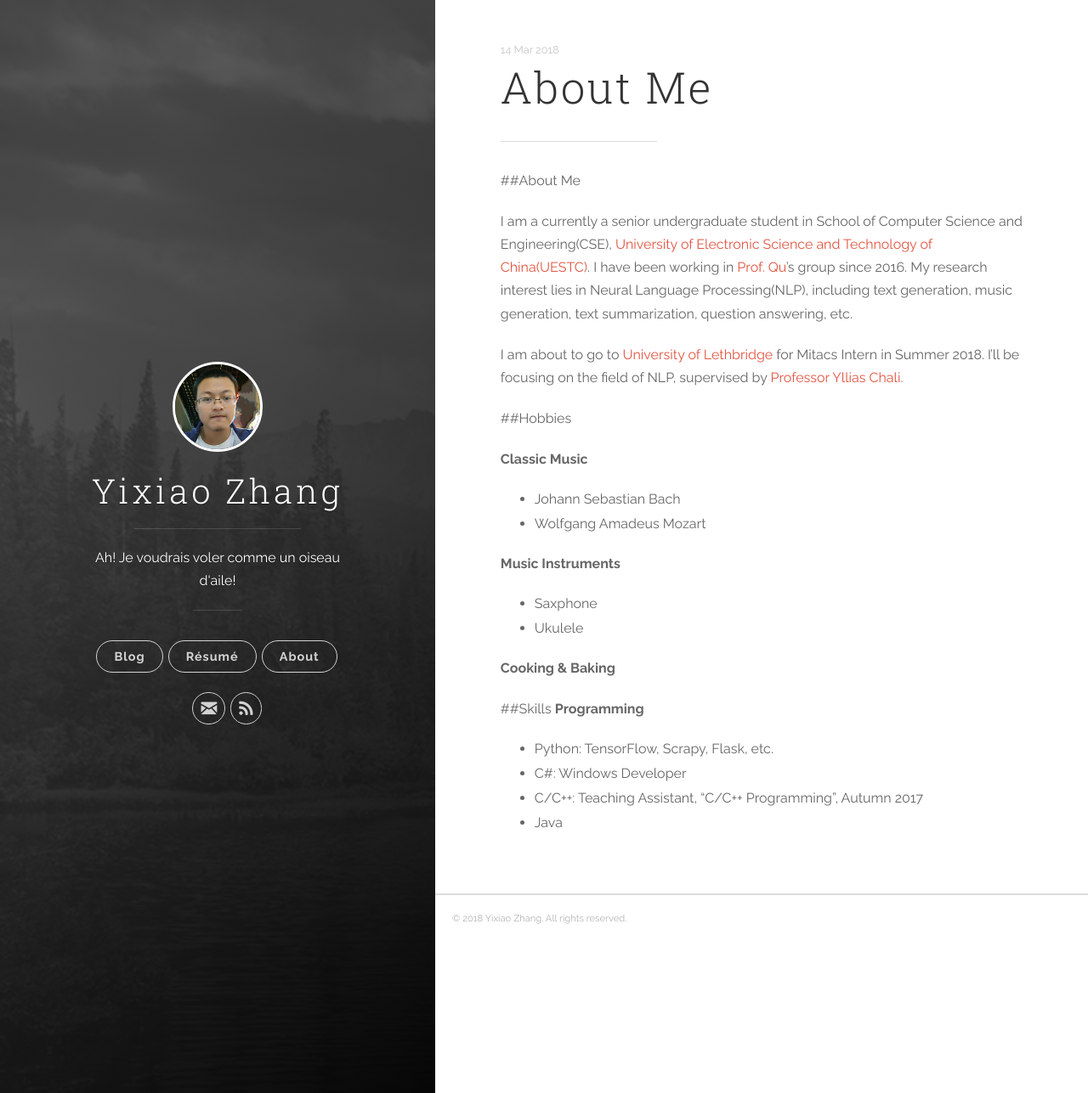
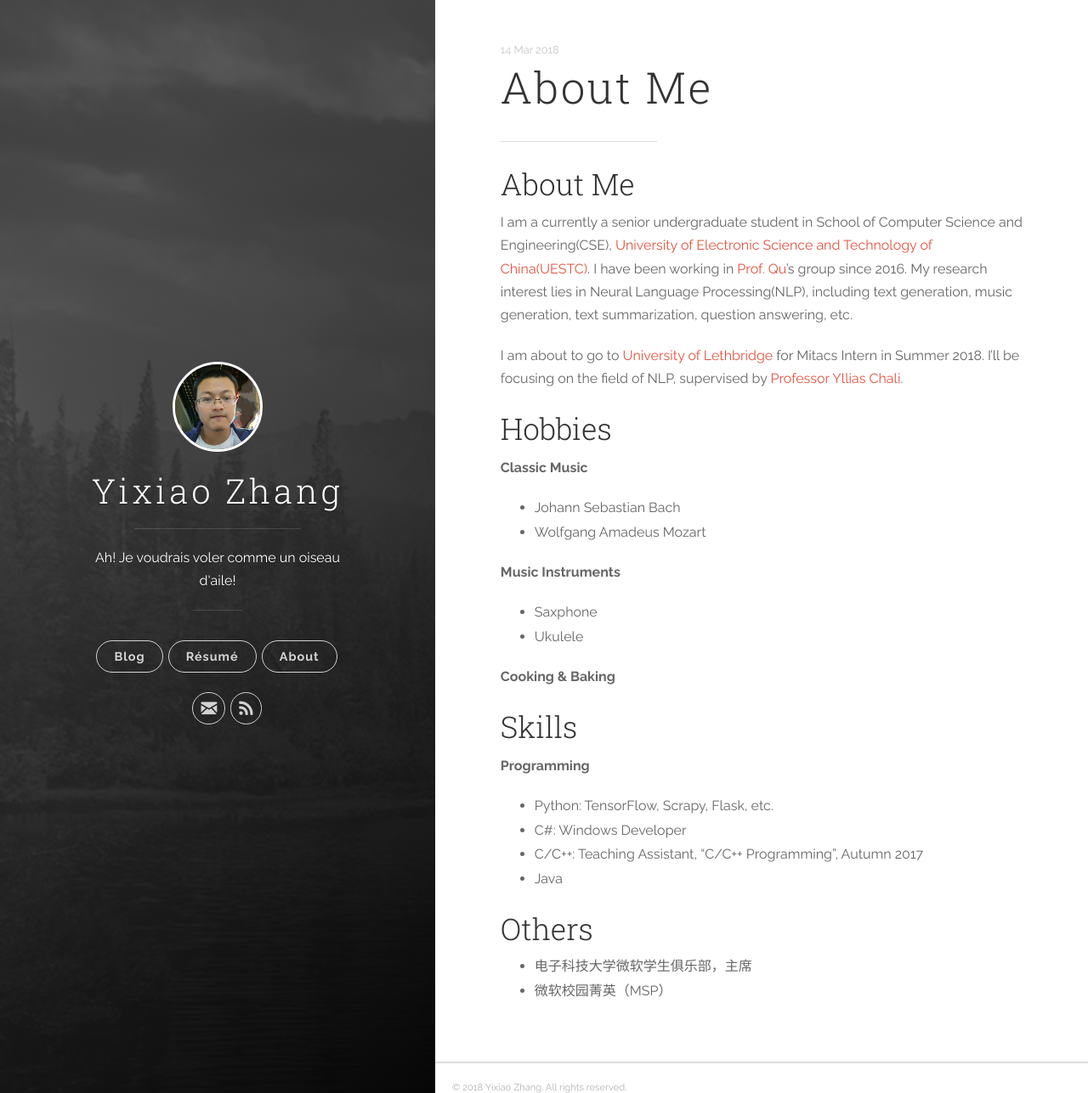
Before and after one commit to YuePanEdward/ldzhangyx.github.io, a Jekyll site: the page built from _posts/2018-03-14-about.md, in a window 1280 px wide and 1287 px high. Shown: the whole window at 85% size. Built offline with Jekyll 4.4.1, drawn with Linux system fonts in a browser that asks for light colours.

Commit message:
Update 2018-03-14-about.md

```diff
--- a/_posts/2018-03-14-about.md
+++ b/_posts/2018-03-14-about.md
@@ -5,14 +5,14 @@ permalink: About
 ---
 
 ------
-##About Me
+## About Me
 
 I am a currently a senior undergraduate student in School of Computer Science and Engineering(CSE), [University of Electronic Science and Technology of China(UESTC)](http://www.uestc.edu.cn/). I have been working in [Prof. Qu](http://yz.uestc.edu.cn/daoshijieshao/mentor.php?id=11006)'s group since 2016. My research interest lies in Neural Language Processing(NLP), including text generation, music generation, text summarization, question answering, etc.
 
 I am about to go to [University of Lethbridge](https://www.uleth.ca/) for Mitacs Intern in Summer 2018. I'll be focusing on the field of NLP, supervised by [Professor Yllias Chali](http://www.cs.uleth.ca/~chali/).
 
 
-##Hobbies
+## Hobbies
 
 **Classic Music**
 * Johann Sebastian Bach
@@ -24,9 +24,13 @@ I am about to go to [University of Lethbridge](https://www.uleth.ca/) for Mitacs
 
 **Cooking & Baking**
 
-##Skills
+## Skills
 **Programming**
 * Python: TensorFlow, Scrapy, Flask, etc.
 * C#: Windows Developer
 * C/C++: Teaching Assistant, "C/C++ Programming", Autumn 2017
 * Java
+
+## Others
+* 电子科技大学微软学生俱乐部，主席
+* 微软校园菁英（MSP）
```
